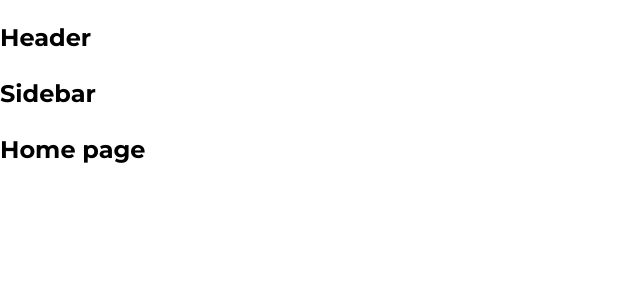
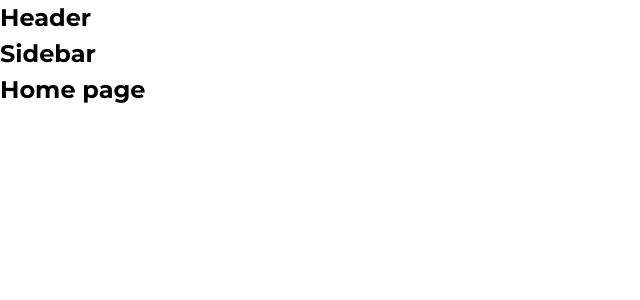
Before and after one commit to ntdat2508/tiktok-ui, a React (Create React App) app: page / in a window 1280 px wide. Shown: the top 300 px of the page, without its empty margins (0-640 px from the left). Built offline with nearby package versions, Linux system fonts and the light colour scheme.

Commit message:
Dung khung layout mac dinh

```diff
--- a/src/components/GlobalStyles/GlobalStyles.scss
+++ b/src/components/GlobalStyles/GlobalStyles.scss
@@ -3,9 +3,15 @@
 
 :root {
   --primary: #fe2c55;
+
+  //Default layout
+  --default-layout-header-height: 60px;
+  --default-layout-width: 1150px;
 }
 
 * {
+  margin: 0;
+  padding: 0;
   box-sizing: border-box;
 }
 
```
